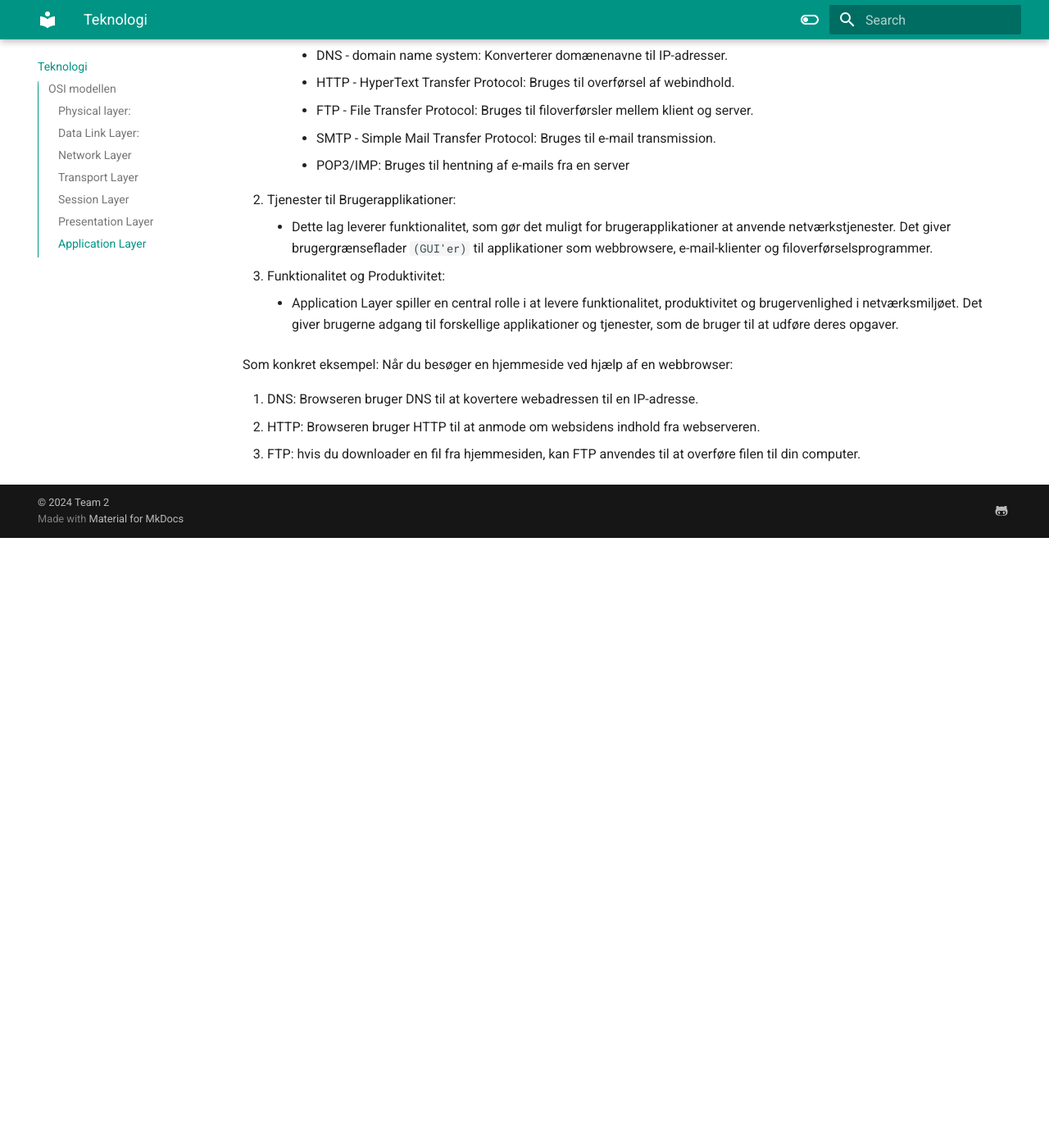
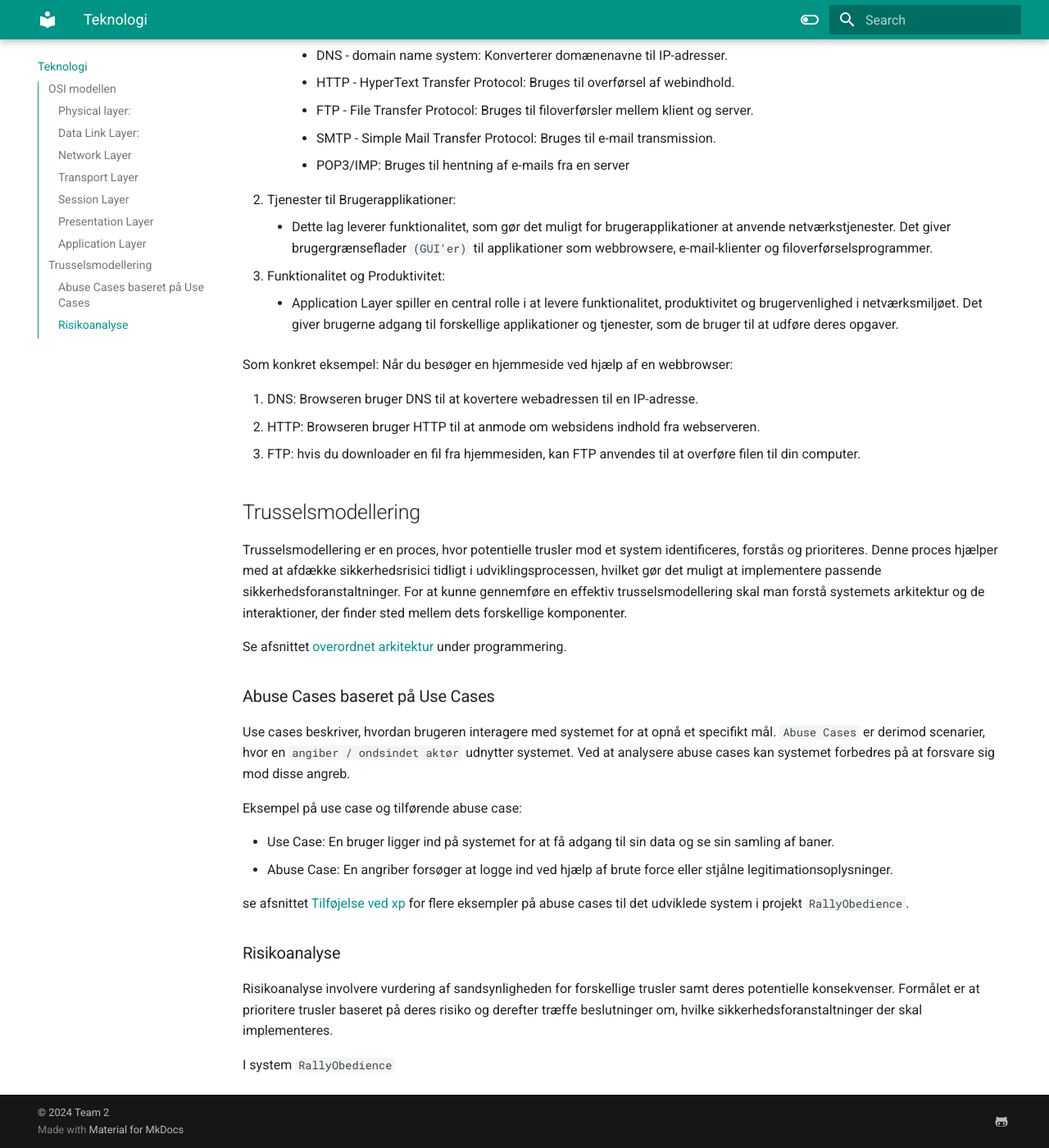
Before and after one commit to DMOoF23-Team2/3.Semester-Exam-Docs, an MkDocs documentation site: the page built from docs/teknologi.md, in a window 1280 px wide and 1400 px high, scrolled down 8535 px. Shown: the whole window at 82% size. Built offline with MkDocs 1.6.1 and Material for MkDocs 9.7.7, drawn with Linux system fonts in a browser that asks for light colours; before the commit the page ends 9191 px from its top, so only the background shows below that.

Commit message:
trusselsmodellering påbegyndt

```diff
--- a/docs/teknologi.md
+++ b/docs/teknologi.md
@@ -228,3 +228,23 @@ Når du besøger en hjemmeside ved hjælp af en webbrowser:
 1. DNS: Browseren bruger DNS til at kovertere webadressen til en IP-adresse.
 2. HTTP: Browseren bruger HTTP til at anmode om websidens indhold fra webserveren.
 3. FTP: hvis du downloader en fil fra hjemmesiden, kan FTP anvendes til at overføre filen til din computer.
+
+## Trusselsmodellering {#trusselsmodellering}
+Trusselsmodellering er en proces, hvor potentielle trusler mod et system identificeres, forstås og prioriteres. Denne proces hjælper med at afdække sikkerhedsrisici tidligt i udviklingsprocessen, hvilket gør det muligt at implementere passende sikkerhedsforanstaltninger. For at kunne gennemføre en effektiv trusselsmodellering skal man forstå systemets arkitektur og de interaktioner, der finder sted mellem dets forskellige komponenter.
+
+Se afsnittet [overordnet arkitektur](programmering.md#overordnet-arkitektur) under programmering.
+
+### Abuse Cases baseret på Use Cases {#teknologi-abuse-cases}
+Use cases beskriver, hvordan brugeren interagere med systemet for at opnå et specifikt mål. `Abuse Cases` er derimod scenarier, hvor en `angiber / ondsindet aktør` udnytter systemet. Ved at analysere abuse cases kan systemet forbedres på at forsvare sig mod disse angreb.
+
+Eksempel på use case og tilførende abuse case:
+
+* Use Case: En bruger ligger ind på systemet for at få adgang til sin data og se sin samling af baner.
+* Abuse Case: En angriber forsøger at logge ind ved hjælp af brute force eller stjålne legitimationsoplysninger.
+
+se afsnittet [Tilføjelse ved xp](extreamProgramming.md#tilføjelse-ved-xp) for flere eksempler på abuse cases til det udviklede system i projekt `RallyObedience`.
+
+### Risikoanalyse {#teknologi-Risikoanalyse}
+Risikoanalyse involvere vurdering af sandsynligheden for forskellige trusler samt deres potentielle konsekvenser. Formålet er at prioritere trusler baseret på deres risiko og derefter træffe beslutninger om, hvilke sikkerhedsforanstaltninger der skal implementeres.
+
+I system `RallyObedience`
```
Also changed, not shown: docs/extreamProgramming.md (+4 -2 lines), docs/programmering.md (+2 -0 lines).
